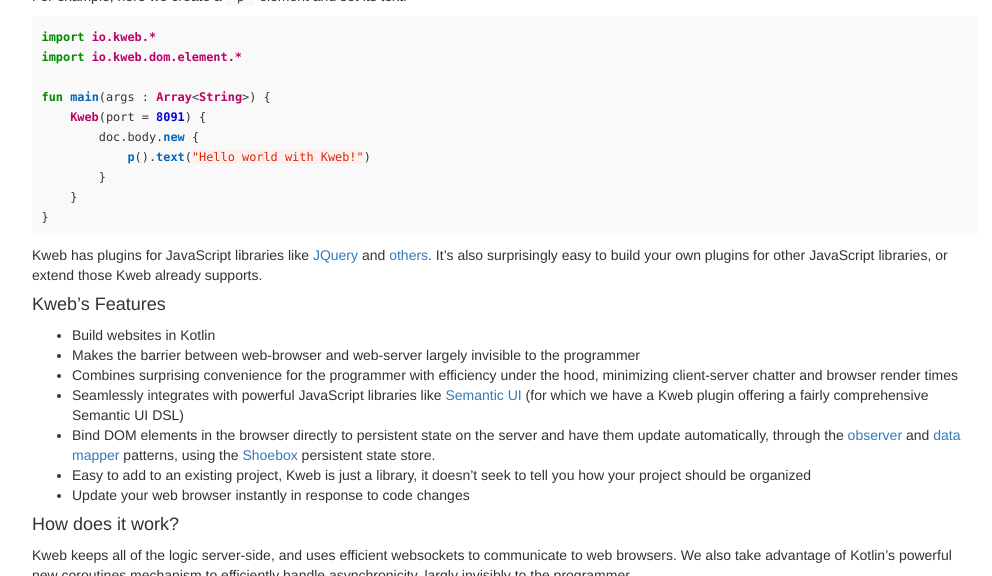
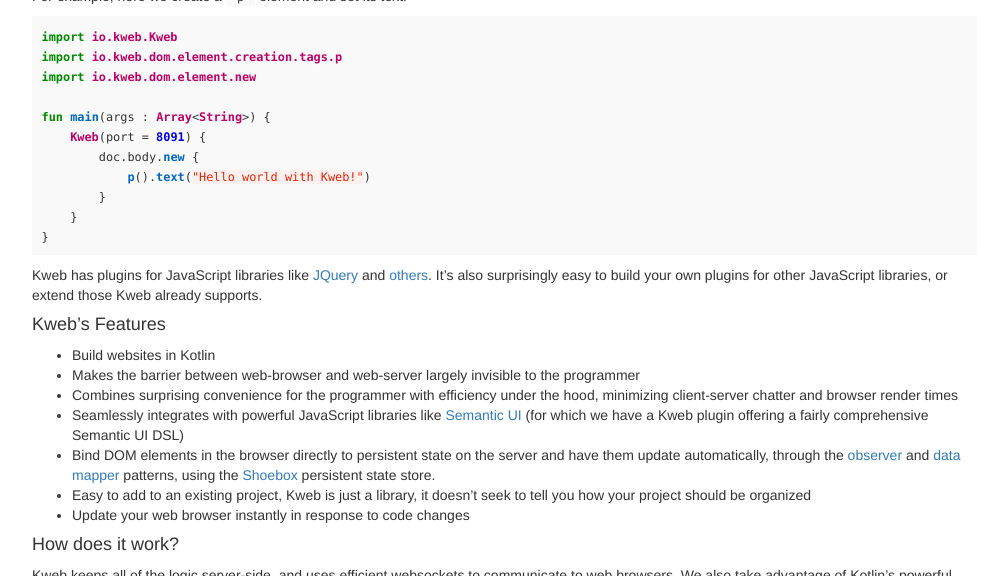
Before and after one commit to kwebio/kwebio.github.io, a Jekyll site: the page built from index.md, in a window 1280 px wide and 900 px high, cut to the strip 324-900 px from the top of the window. Shown: the whole strip, without its empty margins (233-1225 px from the left). Built offline with Jekyll 4.4.1, drawn with Linux system fonts in a browser that asks for light colours; nearby versions of some CDN libraries.

Commit message:
Update index.md

````diff
--- a/index.md
+++ b/index.md
@@ -18,8 +18,9 @@ Kweb allows you to interact to the browser DOM directly as if it was local to th
 For example, here we create a `<p>` element and set its text:
 
 ```kotlin
-import io.kweb.*
-import io.kweb.dom.element.*
+import io.kweb.Kweb
+import io.kweb.dom.element.creation.tags.p
+import io.kweb.dom.element.new
 
 fun main(args : Array<String>) {
     Kweb(port = 8091) {
````
